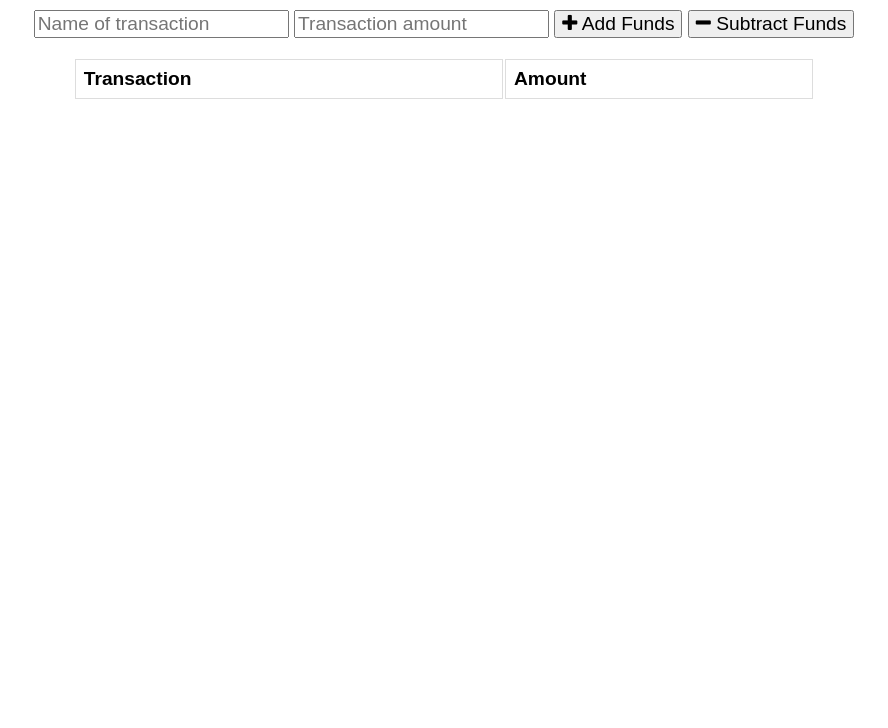
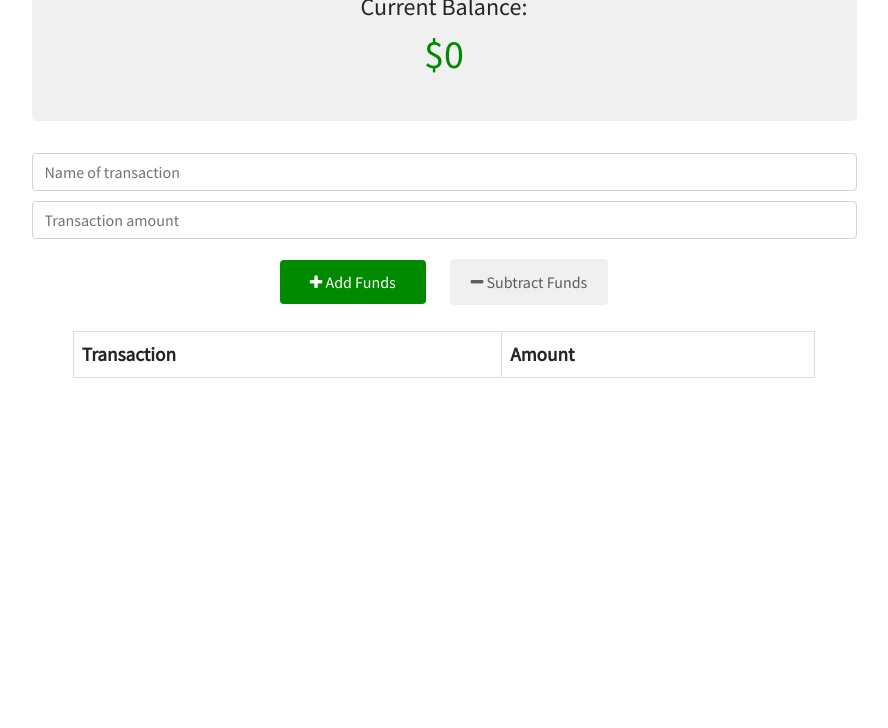
Before and after one commit to brittanymorrisdesign/Homework-18, a website: page public/index.html in a window 1280 px wide. Shown: the part 72-800 px from the top of the page, without its empty margins (196-1084 px from the left). Drawn offline with nearby package versions, Linux system fonts and the light colour scheme; no server answers.

Commit message:
Updated css styles

```diff
--- a/public/index.html
+++ b/public/index.html
@@ -6,7 +6,8 @@
   <meta http-equiv="X-UA-Compatible" content="ie=edge">
   <meta name="theme-color" content="#317EFB">
   <link rel="shortcut icon" href="icons/icon-192x192.png" type="image/x-icon">
-
+  <link href="https://fonts.googleapis.com/css2?family=Source+Sans+Pro&display=swap" rel="stylesheet">
+  <link href="https://stackpath.bootstrapcdn.com/bootstrap/4.4.1/css/bootstrap.min.css" rel="stylesheet" integrity="sha384-Vkoo8x4CGsO3+Hhxv8T/Q5PaXtkKtu6ug5TOeNV6gBiFeWPGFN9MuhOf23Q9Ifjh" crossorigin="anonymous">
   <link rel="stylesheet" href="https://stackpath.bootstrapcdn.com/font-awesome/4.7.0/css/font-awesome.min.css">
   <link rel="stylesheet" href="styles.css">
 
@@ -14,15 +15,20 @@
 </head>
 <body>
   <div class="wrapper">
-    <div class="total">
-      <div class="total">Your total is: $<span id="total">0</span></div>
+    <div class="jumbotron">
+      <h4>Current Balance:</h4>
+      <h1>$<span id="total">0</span></h1>
     </div>
 
     <div class="form">
-      <input type="text" id="t-name" placeholder="Name of transaction" />
-      <input type="number" min="0" id="t-amount" placeholder="Transaction amount" />
-      <button id="add-btn"><i class="fa fa-plus buttons"></i> Add Funds</button>
-      <button id="sub-btn"><i class="fa fa-minus"></i> Subtract Funds</button>
+      <div class="form-fields">
+        <input type="text" id="t-name" class="form-control" placeholder="Name of transaction" />
+        <input type="number" min="0" id="t-amount" class="form-control" placeholder="Transaction amount" />
+      </div>
+      <div class="form-btns">
+        <button id="add-btn" class="btn btn-primary"><i class="fa fa-plus buttons"></i> Add Funds</button>
+        <button id="sub-btn" class="btn btn-secondary"><i class="fa fa-minus"></i> Subtract Funds</button>
+      </div>
       <p class="error"></p>
     </div>
 
--- a/public/index.js
+++ b/public/index.js
@@ -68,7 +68,7 @@ function populateChart() {
         {
           label: 'Total Over Time',
           fill: true,
-          backgroundColor: '#6666ff',
+          backgroundColor: '#008a00',
           data,
         },
       ],
--- a/public/styles.css
+++ b/public/styles.css
@@ -1,11 +1,21 @@
 body {
   font-size: 120%;
-  font-family: Arial;
+  font-family: 'Source Sans Pro', sans-serif;
+}
+
+.jumbotron {
+  background-color: #F0F0F0;
+  padding: 35px;
+  margin-top: 30px;
+}
+
+h1 {
+  color: #008a00;
 }
 
 button, input {
   font-size: 100%;
-  font-family: Arial;
+  font-family: 'Source Sans Pro', sans-serif;
 }
 
 table {
@@ -23,7 +33,7 @@ tr:nth-child(even) {
 }
 
 .error {
-  color: red;
+  color: #008a00;
 }
 
 .wrapper {
@@ -49,3 +59,51 @@ tr:nth-child(even) {
   width: 90%;
   margin: 0 auto;
 }
+
+.form-control {
+  margin-top: 10px;
+}
+
+.form-control:focus, .btn:active {
+  outline: #F0F0F0;
+  box-shadow: none; /* Removes blue halo */
+  border-color:#F0F0F0;
+}
+
+/* Buttons */
+
+.btn {
+  margin: 10px;
+  margin-top: 20px;
+  padding: 10px;
+  padding-left: 20px;
+  padding-right: 20px;
+}
+
+.btn-primary {
+  background-color:#008a00;
+  padding-left: 30px;
+  padding-right: 30px;
+  border:none;
+  box-shadow: none; /* Removes blue halo */
+}
+
+.btn-primary:hover {
+  color:  #5D5D5D;
+  background-color: #F0F0F0;
+  border-color: #008a00;
+  cursor: pointer;
+}
+
+.btn-secondary {
+  background-color:#F0F0F0;
+  border-color: #F0F0F0;
+  color: #5D5D5D;
+}
+
+.btn-secondary:hover {
+  color: white;
+  background-color: #008a00;
+  border-color: #008a00;
+  cursor: pointer;
+}
```
